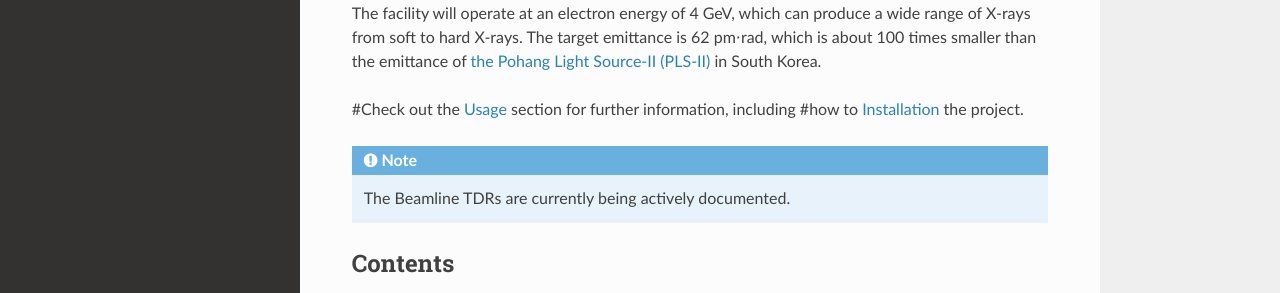
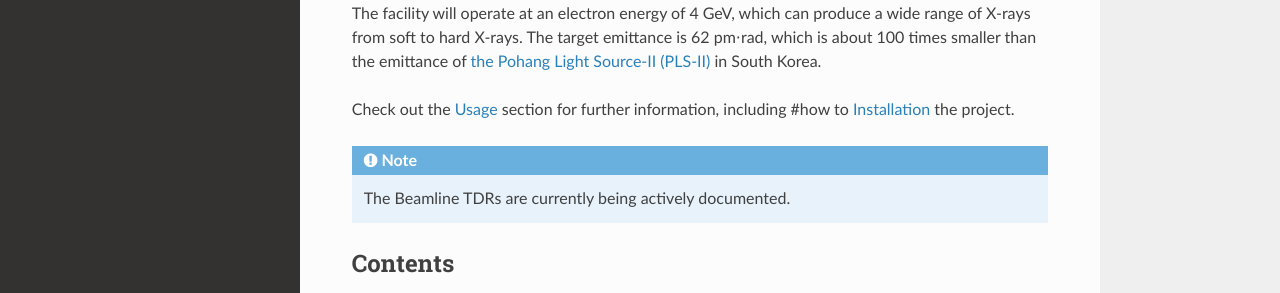
Before and after one commit to limjh0/Korea-4GSRBeamlineTDRs, a Sphinx documentation site: the page built from docs/source/index.rst, in a window 1280 px wide. Shown: the part 230-523 px from the top of the page. Built offline with Sphinx 7.4.7 and the Read the Docs theme 2.0.0, drawn with Linux system fonts in a browser that asks for light colours; pages that are not in the unit, such as notebooks, are missing from menus.

```diff
--- a/docs/source/index.rst
+++ b/docs/source/index.rst
@@ -4,7 +4,7 @@ Korea-4GSR Beamline TDRs
 The Korea fourth-generation storage ring (**Korea-4GSR**) is a new synchrotron radiation facility currently under construction in Ochang, Chungbuk, South Korea. It is designed as a *multipurpose* synchrotron radiation source that aims to achieve both academic excellence and industrial benefits. The facility will operate at an electron energy of 4 GeV, which can produce a wide range of X-rays from soft to hard X-rays. The target emittance is 62 pm⋅rad, which is
 about 100 times smaller than the emittance of `the Pohang Light Source-II (PLS-II) <http://pal.postech.ac.kr/>`_ in South Korea.
 
-#Check out the :doc:`usage` section for further information, including
+Check out the :doc:`usage` section for further information, including
 #how to :ref:`installation` the project.
 
 .. note::
```
